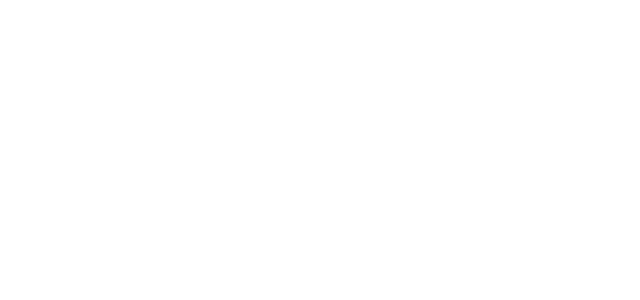
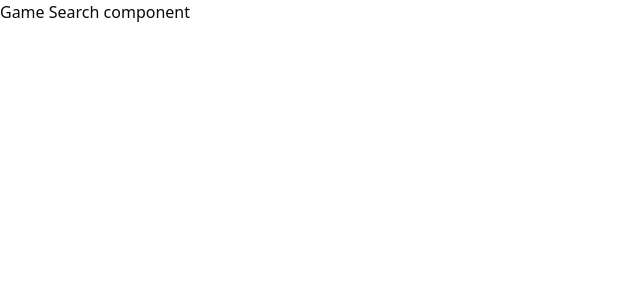
Before and after one commit to AmitP88/orbital, a Next.js app: page / in a window 1280 px wide. Shown: the top 300 px of the page, without its empty margins (0-640 px from the left). Built offline with nearby package versions, Linux system fonts and the light colour scheme.

Commit message:
created GameSearch component and rendered in Home page

```diff
--- a/src/app/page.tsx
+++ b/src/app/page.tsx
@@ -1,7 +1,10 @@
+import GameSearch from "@/components/game-search/GameSearch";
+
 export default function Home() {
   return (
     <div>
       <main>
+        <GameSearch />
       </main>
     </div>
   );
--- /dev/null
+++ b/src/components/game-search/GameSearch.tsx
@@ -0,0 +1,7 @@
+export default function GameSearch() {
+  return (
+    <div className="game-search">
+      Game Search component
+    </div>
+  );
+}
```
